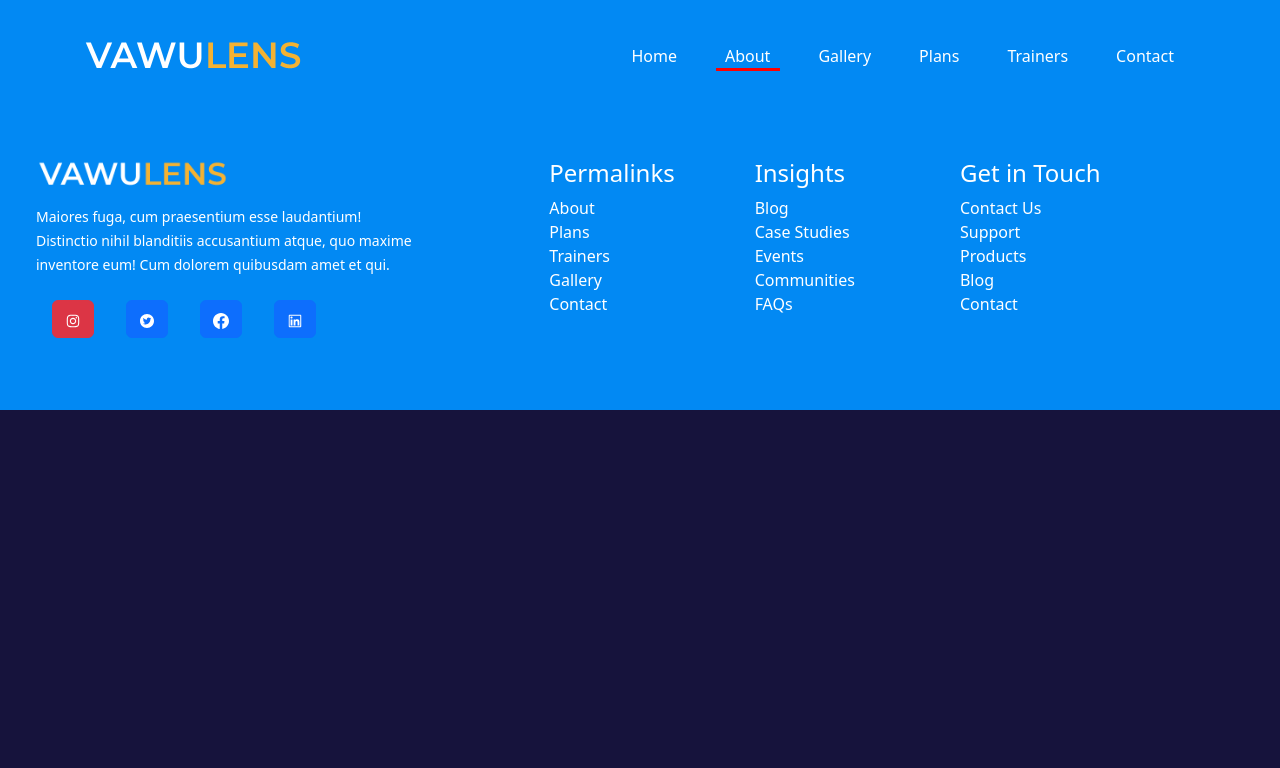
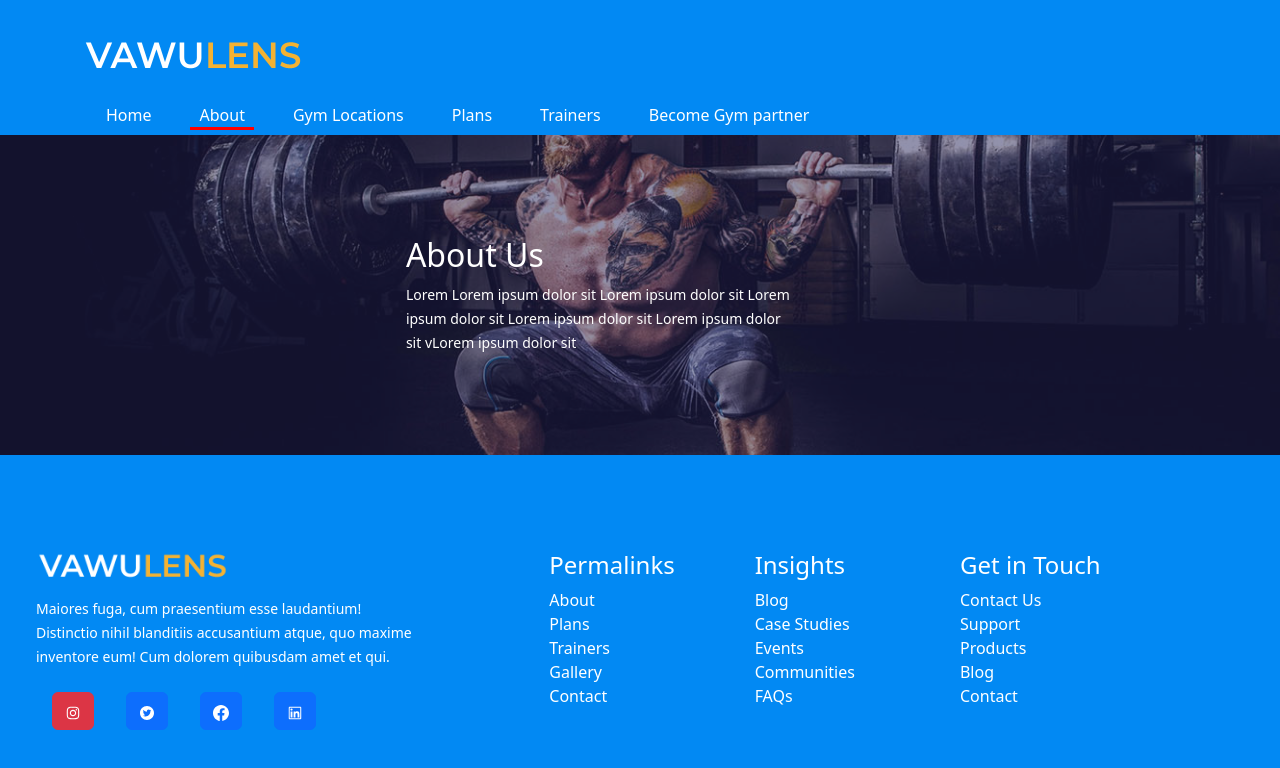
Before and after one commit to neelpopat242/VaW_gymnase, a React (Create React App) app: page /about in a window 1280 px wide. Shown: the top 768 px of the page. Built offline with nearby package versions, Linux system fonts and the light colour scheme.

Commit message:
front UI complete

```diff
--- a/src/App.js
+++ b/src/App.js
@@ -1,10 +1,10 @@
 
 import Home from './pages_route/home/Home';
-import Contact from './pages_route/contact/Contact';
+import Partner from './pages_route/partner/partner';
 import About from './pages_route/about/About';
-import Gallery from './pages_route/gallery/Gallery.js';
+import Gyms from './pages_route/gyms/Gyms';
 import Plans from './pages_route/plans/Plans';
-import Trainers from './pages_route/trainers/Trainers';
+import Trainers from './pages_route/trainer/Trainers';
 import './index.css'
 import {BrowserRouter, Route, Routes, Switch} from 'react-router-dom';
 import Navbar from './components/Navbar';
@@ -16,9 +16,9 @@ function App() {
       <Navbar/>
       <Routes>
         <Route path="/" element={<Home/>}/>
-        <Route path="/contact" element={<Contact/>}/>
+        <Route path="/partner" element={<Partner/>}/>
         <Route path="/about" element={<About/>}/>
-        <Route path="/gallery" element={<Gallery/>}/>
+        <Route path="/gyms" element={<Gyms/>}/>
         <Route path="/plans" element={<Plans/>}/>
         <Route path="/trainers" element={<Trainers/>}/>
       </Routes>
--- a/src/CSS/file.css
+++ b/src/CSS/file.css
@@ -1,4 +1,4 @@
-img{
+img {
   display: block;
   object-fit: cover;
   width: 100%;
@@ -7,24 +7,24 @@ img{
 a:link {
   text-decoration: none;
 }
-body{
+body {
   color: #001a66;
 }
 
-.active-nav-item{
+.active-nav-item {
   position: relative;
 }
-.active-nav-item::after{
-    content:'';
+.active-nav-item::after {
+  content: "";
   display: block;
   width: 4rem;
   height: 0.2rem;
   background-color: red;
-    position : absolute;
-    left : calc(50% - 2rem);
+  position: absolute;
+  left: calc(50% - 2rem);
 }
 
-.button-nav{
+.button-nav {
   display: inline-block;
   padding: 0.5rem 1rem;
   border: none;
@@ -36,35 +36,30 @@ body{
   transition: all 0.2s ease-in-out;
 }
 
-.img-header{
+.img-header {
   padding-top: 4rem;
   width: 80%;
   height: auto;
 }
 
-
-.card-css{
+.card-css {
   background-color: #27255a !important ;
   border-radius: 10%;
   border-radius: 15px 50px;
   color: aliceblue;
-
-
 }
 
-.card-css:hover{
+.card-css:hover {
   background-color: transparent !important;
   border: #000 1px solid;
-
 }
 
-.accordion-css{
-    background-color:  #27255a !important;
-
+.accordion-css {
+  background-color: #27255a !important;
 }
 
-.accordion-css-header{
-    background-color:  #27255a !important;
+.accordion-css-header {
+  background-color: #27255a !important;
   color: aliceblue;
 }
 
@@ -72,3 +67,25 @@ body{
   align-items: center;
   border-radius: 50%;
 }
+
+.gen_header_css {
+  /* margin-top: 5rem; */
+  height: 20rem;
+  overflow: hidden;
+}
+.gen_header_container {
+  width: 100%;
+  height: 100%;
+  position: relative;
+  display: grid;
+  place-items: center;
+  background-color: #27255a;
+}
+.gen_header_container_bg {
+  position: absolute;
+  width: 100%;
+}
+
+.gen_header_content {
+  position: relative;
+}
--- a/src/components/Footer.js
+++ b/src/components/Footer.js
@@ -7,8 +7,8 @@ import  {AiFillTwitterCircle} from 'react-icons/ai'
 import { trainers } from '../data'
 const Footer = () => {
   return (
-    <div div style={{ backgroundColor : "#0289f3"}}>
-    <div className="" >
+    <div  style={{ backgroundColor : "#0289f3"}}>
+    <div className="py-5" >
         <div className='row text-white py-5  mx-4'>
             <div className='col-md-4 text-white'>
 
--- /dev/null
+++ b/src/components/Gen_Header.js
@@ -0,0 +1,27 @@
+import React from 'react'
+
+const Gen_Header = ({ img, title }) => {
+  return (
+    <div className='gen_header_css'>
+      <div className=' gen_header_container' >
+        <div className='gen_header_container_bg'>
+          <img src={img} className=" opacity-50" />
+        </div>
+        <div className='row text-white' >
+          <div className='col-3'></div>
+          <div className='col-5 gen_header_content'>
+            <h2 className=' '>
+              {title}
+            </h2>
+            <small className=''>
+              Lorem Lorem ipsum dolor sit Lorem ipsum dolor sit Lorem
+              ipsum dolor sit Lorem ipsum dolor sit Lorem ipsum dolor sit vLorem ipsum dolor sit
+            </small>
+          </div>
+        </div>
+      </div>
+    </div>
+  )
+}
+
+export default Gen_Header
--- a/src/data.js
+++ b/src/data.js
@@ -10,8 +10,8 @@ export const links = [
         path: '/about'
     },
     {
-        name: "Gallery",
-        path: '/gallery'
+        name: "Gym Locations",
+        path: '/gyms'
     },
     {
         name: "Plans",
@@ -22,8 +22,8 @@ export const links = [
         path: '/trainers'
     },
     {
-        name: "Contact",
-        path: '/contact'
+        name: "Become Gym partner",
+        path: '/partner'
     }
 ]
 
@@ -215,7 +215,7 @@ export const plans = [
     {
         id: 2,
         name: 'Gold Package',
-        desc: 'This is the perfect package for beginners who know what their doing',
+        desc: 'This is the perfect package for beginners what their doing',
         price: 49.99,
         features: [
             {feature: 'First Feature', available: true},
--- a/src/pages_route/about/About.js
+++ b/src/pages_route/about/About.js
@@ -1,10 +1,14 @@
 import React from 'react'
 import Footer from '../../components/Footer'
+import Gen_Header from '../../components/Gen_Header'
 import '../../CSS/file.css'
+import Headerimg from '../../images/header_bg_1.jpg'
 
 const About = () => {
   return (
     <div>
+      <div className=''><Gen_Header img={Headerimg}  title="About Us"/></div>
+
       <Footer/>
     </div>
   )
--- a/src/pages_route/plans/Plans.js
+++ b/src/pages_route/plans/Plans.js
@@ -4,38 +4,40 @@ import { plans } from '../../data'
 import { Card } from 'react-bootstrap'
 import { useState } from 'react'
 import Footer from '../../components/Footer'
+import Gen_Header from '../../components/Gen_Header'
+import Header_img from '../../images/header_bg_4.jpg'
 
 const Plans = () => {
 
   return (
 
 <>
-    <div className='container'>
-      <h2  className='text-center text-white-50'>Plans</h2>
-    <div className='row'>
+<Gen_Header img={Header_img } title="Membership Plans"/>
+    <div className='container my-4'>
+      <h2  className='text-center text-white'>Plans</h2>
+    <div className='row my-5 py-5'>
       {
         plans.map(({ id, name, desc, price, features }) => {
           return (
             <div className='col-md-4 text-center text-white' style={{}}>
-            <Card  className="card-css"   key={id} >
-
-              <h3>
+            <Card  className="card-css text-center mx-3 px-3"   key={id} >
+              <h3 className='py-3'>
                 {name}
               </h3>
               <small>
                 {desc}
               </small>
-              <h1>
+              <h1 className='my-2 py-3 '>
                 {'$' + price} <small>/mo</small>
               </h1>
-            <h4>
+            <h4 >
               Features
 
             </h4>
             {
               features.map((feature) => {
                 return (
-                  <div >
+                  <div className='my-2'>
                     <small className={feature.available ? 'text-white': 'text-white-50'}>
                       {feature.feature}
                     </small>
```
Also changed, not shown: src/pages_route/gyms/Gyms.js (renamed from src/pages_route/gallery/Gallery.js), src/pages_route/partner/partner.js (renamed from src/pages_route/contact/Contact.js), src/pages_route/trainer/Trainers.js (renamed from src/pages_route/trainers/Trainers.js). Lines whose indentation alone changed are shown as unchanged.
